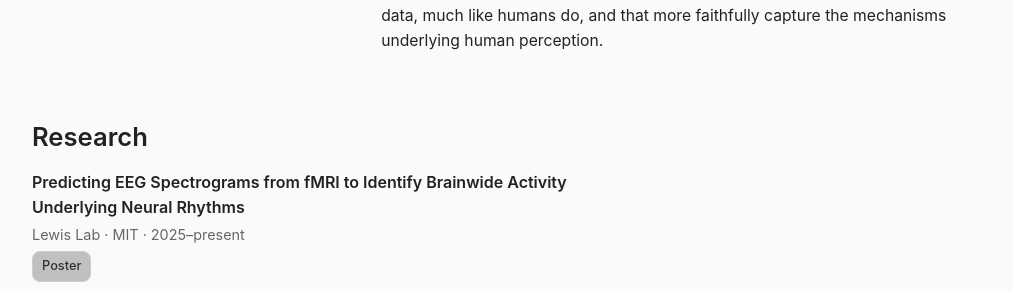
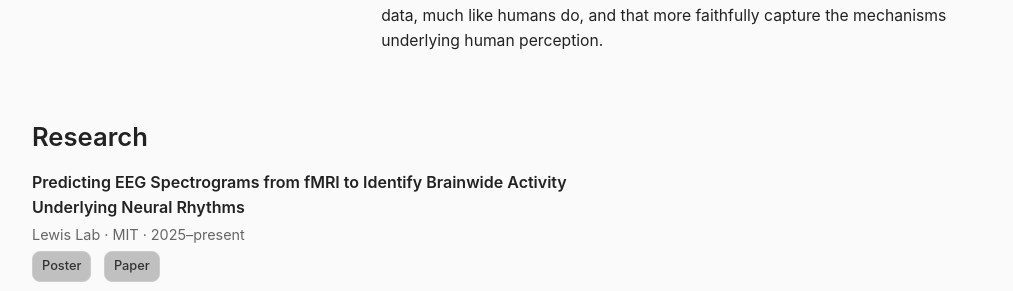
Before and after one commit to Arnav-Aggarwal13/arnav-aggarwal13.github.io, a plain HTML site: page index.html in a window 1280 px wide. Shown: the part 443-734 px from the top of the page, without its empty margins (132-1145 px from the left). Drawn offline with Linux system fonts and the light colour scheme.

```diff
--- a/index.html
+++ b/index.html
@@ -305,6 +305,7 @@
             <div class="entry-title">Predicting EEG Spectrograms from fMRI to Identify Brainwide Activity Underlying Neural Rhythms</div>
             <div class="entry-meta">Lewis Lab · MIT · 2025–present</div>
             <a class="deliverable-box" href="deliverables/LewisLabPoster.pdf" target="_blank">Poster</a>
+            <a class="deliverable-box" href="deliverables/LewisLabPaper.pdf" target="_blank">Paper</a>
             <p class="section-p">
               Simultaneous EEG-fMRI combines the high temporal resolution of EEG and the high spatial resolution of fMRI, allowing us to investigate the
               spatiotemporal dynamics of electrophysiological neural rhythms that underlie cognition and vigilance. However, the complex relationship between
```
Also changed, not shown: 2 other files.
